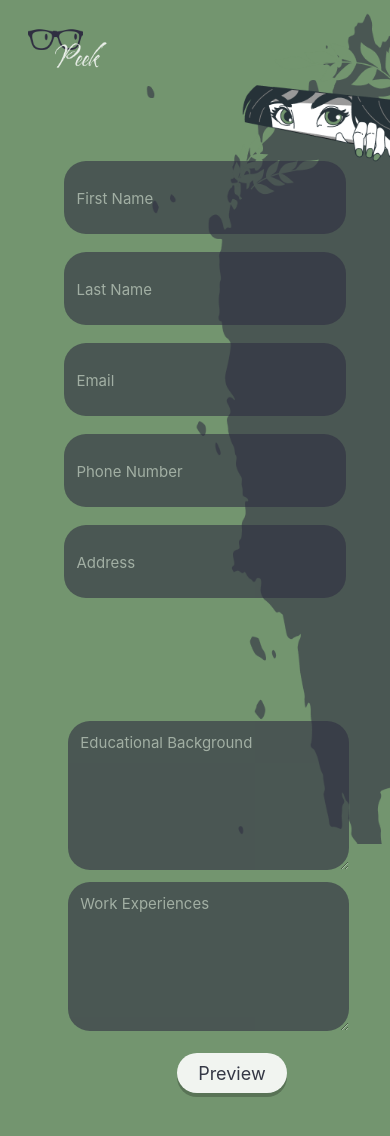
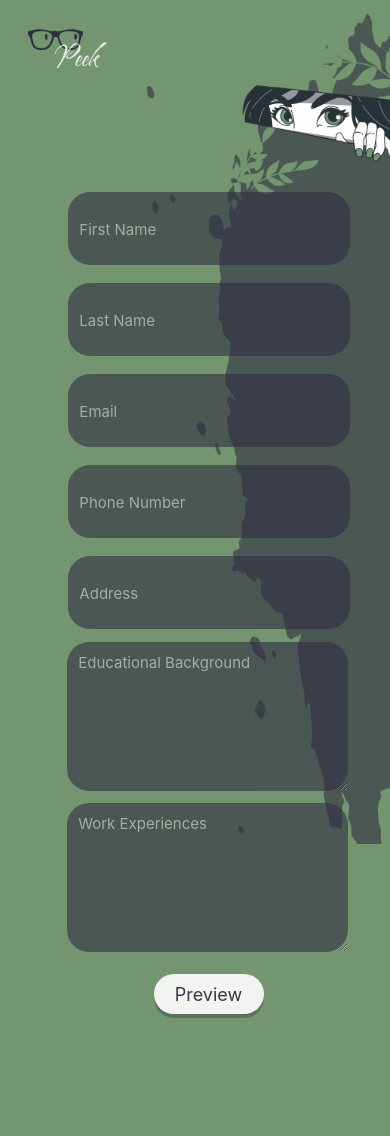
Before and after one commit to 8afrika/DIT-Project-Peek-Client, a React (Create React App) app: page /userinput in a window 390 px wide. Shown: the top 1136 px of the page. After the commit the page ends 1073 px from the top, so only its background shows below. Built offline with nearby package versions, Linux system fonts and the light colour scheme.

Commit message:
feat: mobile version for landing continued

```diff
--- a/src/assets/css/Landing.css
+++ b/src/assets/css/Landing.css
@@ -1,3 +1,70 @@
+@media only screen and (max-width: 650px) {
+  .desktop-landing {
+    display: none;
+  }
+  .landing-main {
+    background-image: url("../images/responsive/mobile-background-landing.png");
+    background-size: cover;
+    background-position-x: left;
+    background-repeat: no-repeat;
+  }
+
+  .cv_paper {
+    height: 37vh;
+    margin-left: 20vw;
+  }
+
+  .emoji {
+    font-weight: 400;
+    font-size: 20px;
+    color: #ffffff;
+    padding-left: 8vw;
+  }
+
+  .emoji-texts {
+    font-style: normal;
+    font-weight: 300;
+    font-size: 16px;
+    line-height: 0.5;
+    color: #ffffff;
+    padding-left: 8vw;
+  }
+
+  .mission_impossble {
+    height: 40vh;
+    margin-left: -8vw;
+  }
+
+  .mission-impossble-texts {
+    font-style: normal;
+    line-height: 0.5;
+    font-weight: 300;
+    font-size: 17px;
+    color: #ffffff;
+    padding-left: 28vw;
+    padding-right: 0;
+  }
+
+  .peek-button {
+    width: 200px;
+    height: 70px;
+    background: #ffffff;
+    opacity: 0.9;
+    box-shadow: 0px 4px rgba(0, 0, 0, 0.25);
+    border-radius: 22.5px;
+    color: #2f2e41;
+    font-size: 20px;
+    margin-top: 1vh;
+    margin-left: 30%;
+    margin-bottom: 5vh;
+  }
+}
+/* desktop view */
+@media only screen and (min-width: 650px) {
+  .mobile-landing {
+    display: none;
+  }
+
   .landing-main {
     background-image: url("../images/brush-background.png");
     background-size: contain;
@@ -43,7 +110,7 @@
   }
 
   .mission_impossble {
-  height: 419px;
+    height: 250px;
   }
 
   .peek-button {
@@ -64,7 +131,8 @@
     font-size: 20px;
     line-height: 0.5;
     color: #ffffff;
-  padding-left: 66px;
+
+    /* padding-left: 66px; */
   }
 
   .left-column {
@@ -85,63 +153,4 @@
   .right-column {
     flex: 2;
   }
-
-@media only screen and (max-width: 768px) {
-  .landing-main {
-    background-image: url("../images/responsive/mobile-background-landing.png");
-    background-size: cover;
-    background-position-x: left;
-    background-repeat: no-repeat;
 }
-
-  .cv_paper {
-    height: 37vh;
-    margin-left: 20vw;
-  }
-
-  .emoji {
-    font-weight: 400;
-    font-size: 20px;
-    color: #ffffff;
-    padding-left: 8vw;
-  }
-
-  .emoji-texts {
-    font-style: normal;
-    font-weight: 300;
-    font-size: 16px;
-    line-height: 0.5;
-    color: #ffffff;
-    padding-left: 8vw;
-
-  }
-  .mission_impossble {
-    height: 40vh;
-    margin-left: -8vw;
- }
-  .mission-impossble-texts {
-    font-style: normal;
-    line-height: .5;
-    font-weight: 300;
-    font-size: 17px;
-    color: #ffffff;
-    padding-left: 28vw;
-    padding-right: 0;
-  }
-
-  .peek-button {
-    width: 200px;
-    height: 70px;
-    background: #ffffff;
-    opacity: 0.9;
-    box-shadow: 0px 4px rgba(0, 0, 0, 0.25);
-    border-radius: 22.5px;
-    color: #2f2e41;
-    font-size: 20px;
-    margin-top: 1vh;
-    margin-left: 30%;
-    margin-bottom: 5vh;
-  }
-
-
-}
--- a/src/assets/css/UserInput.css
+++ b/src/assets/css/UserInput.css
@@ -125,7 +125,7 @@
     width: 68.5vw;
     border-radius: 22px;
     padding:  7px;
-    /* margin: 1vw 0; */
+    margin: 1vw 0;
     border: 0;
     font-size: 18px;
   }
@@ -140,14 +140,14 @@
     color: #2f2e41;
     font-size: 18px;
     border: none;
-    justify-content: center;
+    justify-content: left;
   }
   ::placeholder {
     color: #fff;
     font-size: 15px;
     opacity: 0.7;
-    padding-top: 5px;
-    padding-left: 5px;
+    padding-top: .5vh;
+    padding-left: 1vw;
   }
   .error-text{
     color: red;
@@ -156,23 +156,18 @@
     display: flexbox;
     flex-direction: column;
     text-align: center;
-    padding-left: 20px;
-    padding-top: 70px;
-    flex: 1;
+    padding-left: 7.2vw;
+    padding-top: 12vh;
   }
   .second-column{
-    display: flexbox;
-    flex-direction: column;
-    flex: 1;
-    padding-left: 20px;
+    padding-left: 4.6vw;
     text-align: center;
+    padding-top: 0px;
 
   }
   .third-column{
-    display: flexbox;
-    flex-direction: column;
     align-self: center;
     margin-top: .7vh;
-    margin-left: 2vw;
+    margin-left: -10vw;
   }
 }
--- a/src/pages/Landing.js
+++ b/src/pages/Landing.js
@@ -3,16 +3,13 @@ import "../assets/css/Landing.css";
 import Logo from "../components/Logo";
 import cv_paper from "../assets/images/cv-paper.png";
 import mission_impossible from "../assets/images/mission-impossible.png";
-import { useMediaQuery, useMediaQueries } from "@react-hook/media-query";
 import { Link } from "react-router-dom";
 import Button from "../components/Button";
 
 function Landing() {
-  const matchesPhone = useMediaQuery("only screen and (max-width: 768px)");
-
-  if (matchesPhone) {
   return (
     <>
+      <div className="mobile-landing">
         <div className="landing-main">
           <Logo />
           <div className="column-wrapper">
@@ -55,11 +52,9 @@ function Landing() {
             </div>
           </div>
         </div>
-      </>
-    );
-  } else {
-    return (
-      <>
+      </div>
+
+      <div className="desktop-landing">
         <div className="landing-main">
           <Logo />
           <div className="column-wrapper">
@@ -86,22 +81,22 @@ function Landing() {
                 src={mission_impossible}
                 alt="a man stealing data from a computer"
               />
-              <p className="mission-impossble-texts">
-                Just give us all the necessary information
-              </p>
-              <p className="mission-impossble-texts">
+              <div className="mission-impossble-texts">
+                <p>Just give us all the necessary information</p>
+                <p >
                   and we will give you a perfect CV.
                 </p>
-              <br className="mission-impossble-texts" />
-              <p className="mission-impossble-texts">
+                <br />
+                <p >
                   Best part?.... you can make it in your favorite color!!
                 </p>
+              </div>
+            </div>
           </div>
         </div>
       </div>
     </>
   );
 }
-}
 
 export default Landing;
```
Lines whose indentation alone changed are shown as unchanged.
